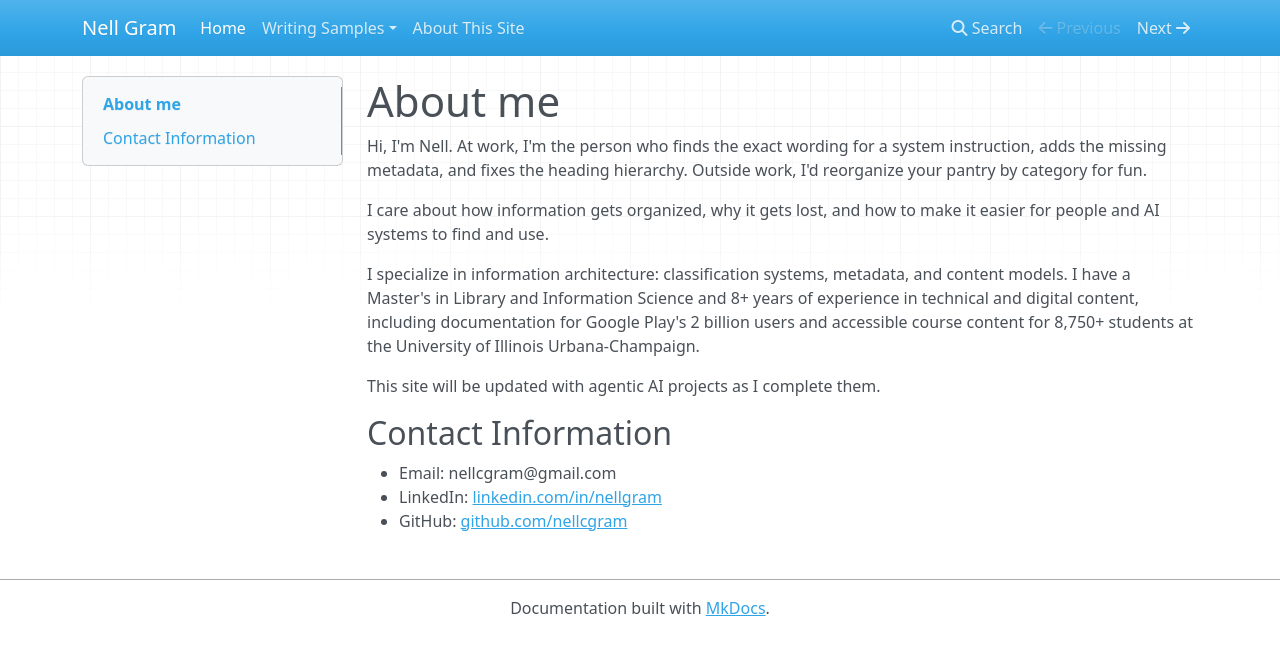
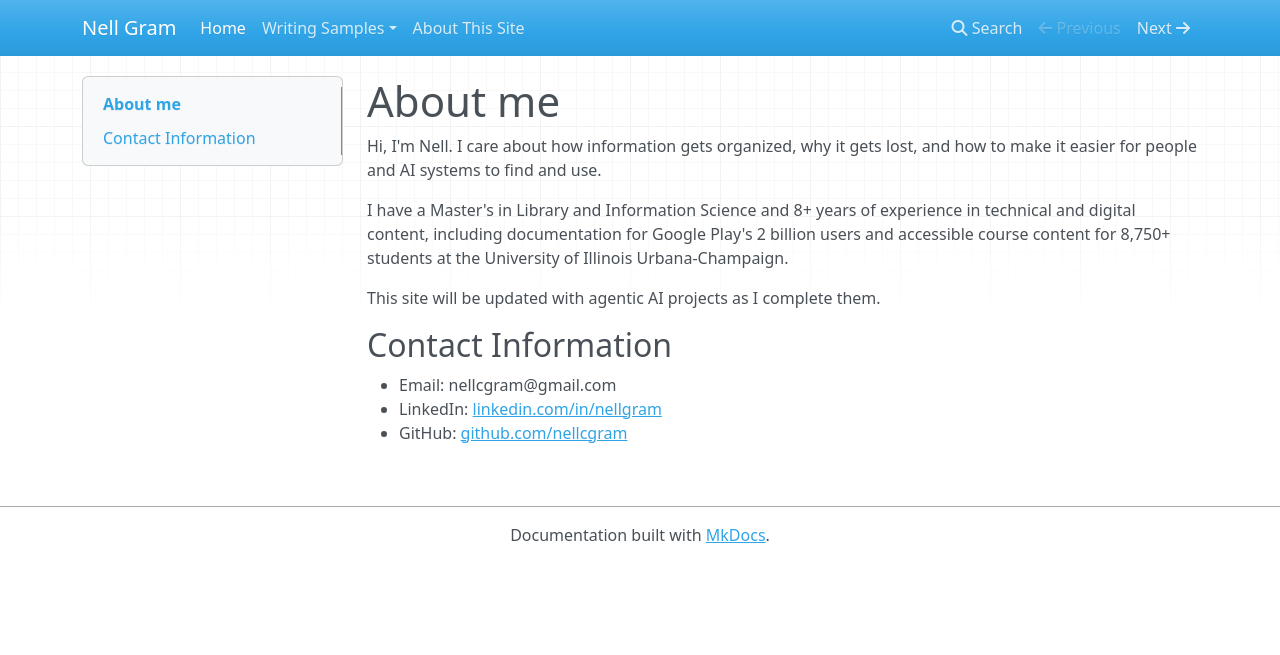
Before and after one commit to nellcgram/nellcgram.github.io, an MkDocs documentation site: the page built from docs/index.md, in a window 1280 px wide. Shown: the top 655 px of the page. Built offline with MkDocs 1.6.1, drawn with Linux system fonts in a browser that asks for light colours; nearby versions of some CDN libraries.

Commit message:
Revised about page to shorten it

```diff
--- a/docs/index.md
+++ b/docs/index.md
@@ -1,10 +1,8 @@
 # About me
 
-Hi, I'm Nell. At work, I'm the person who finds the exact wording for a system instruction, adds the missing metadata, and fixes the heading hierarchy. Outside work, I'd reorganize your pantry by category for fun.
+Hi, I'm Nell. I care about how information gets organized, why it gets lost, and how to make it easier for people and AI systems to find and use.
 
-I care about how information gets organized, why it gets lost, and how to make it easier for people and AI systems to find and use.
-
-I specialize in information architecture: classification systems, metadata, and content models. I have a Master's in Library and Information Science and 8+ years of experience in technical and digital content, including documentation for Google Play's 2 billion users and accessible course content for 8,750+ students at the University of Illinois Urbana-Champaign.
+I have a Master's in Library and Information Science and 8+ years of experience in technical and digital content, including documentation for Google Play's 2 billion users and accessible course content for 8,750+ students at the University of Illinois Urbana-Champaign.
 
 This site will be updated with agentic AI projects as I complete them.
 
```
